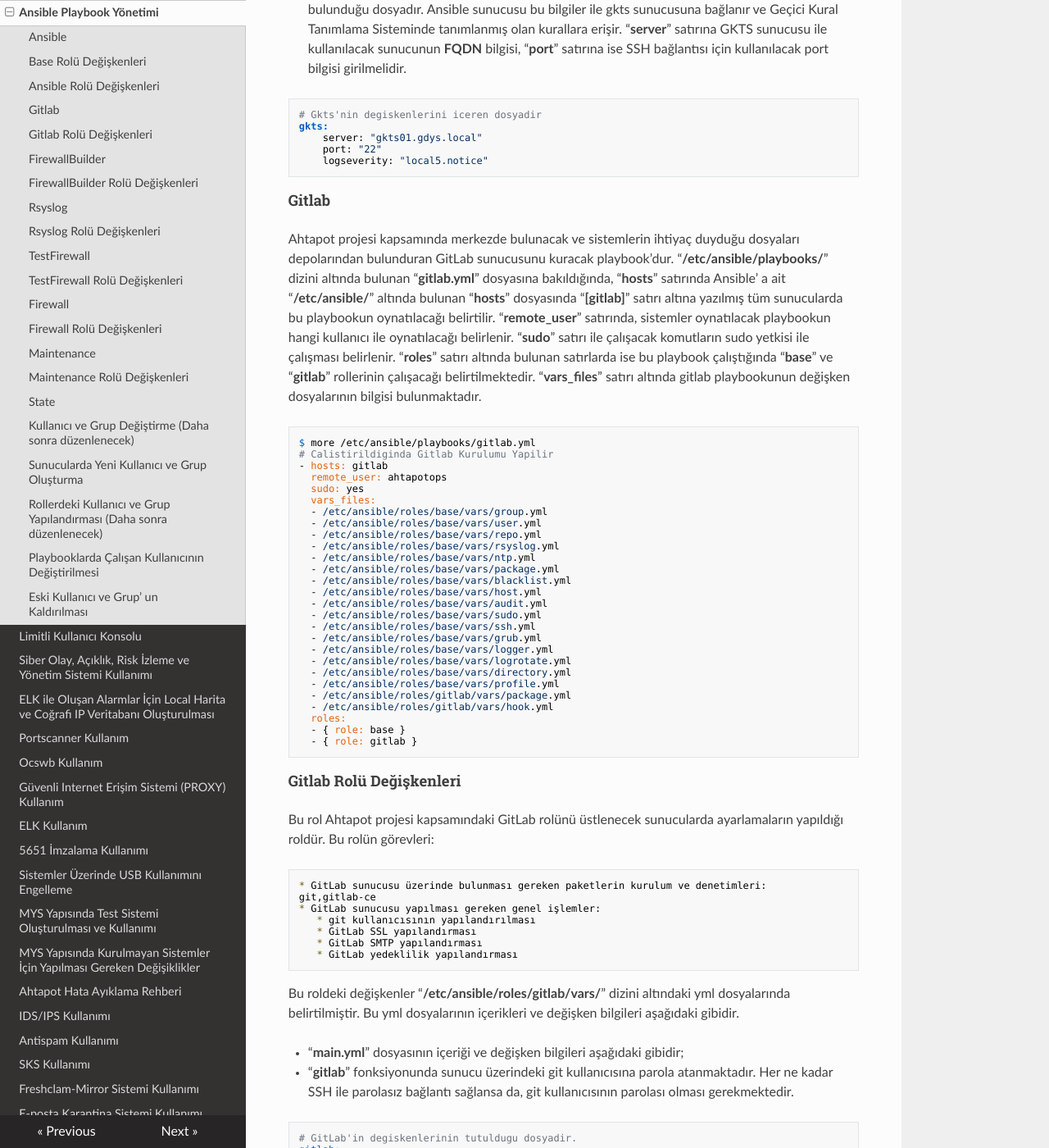
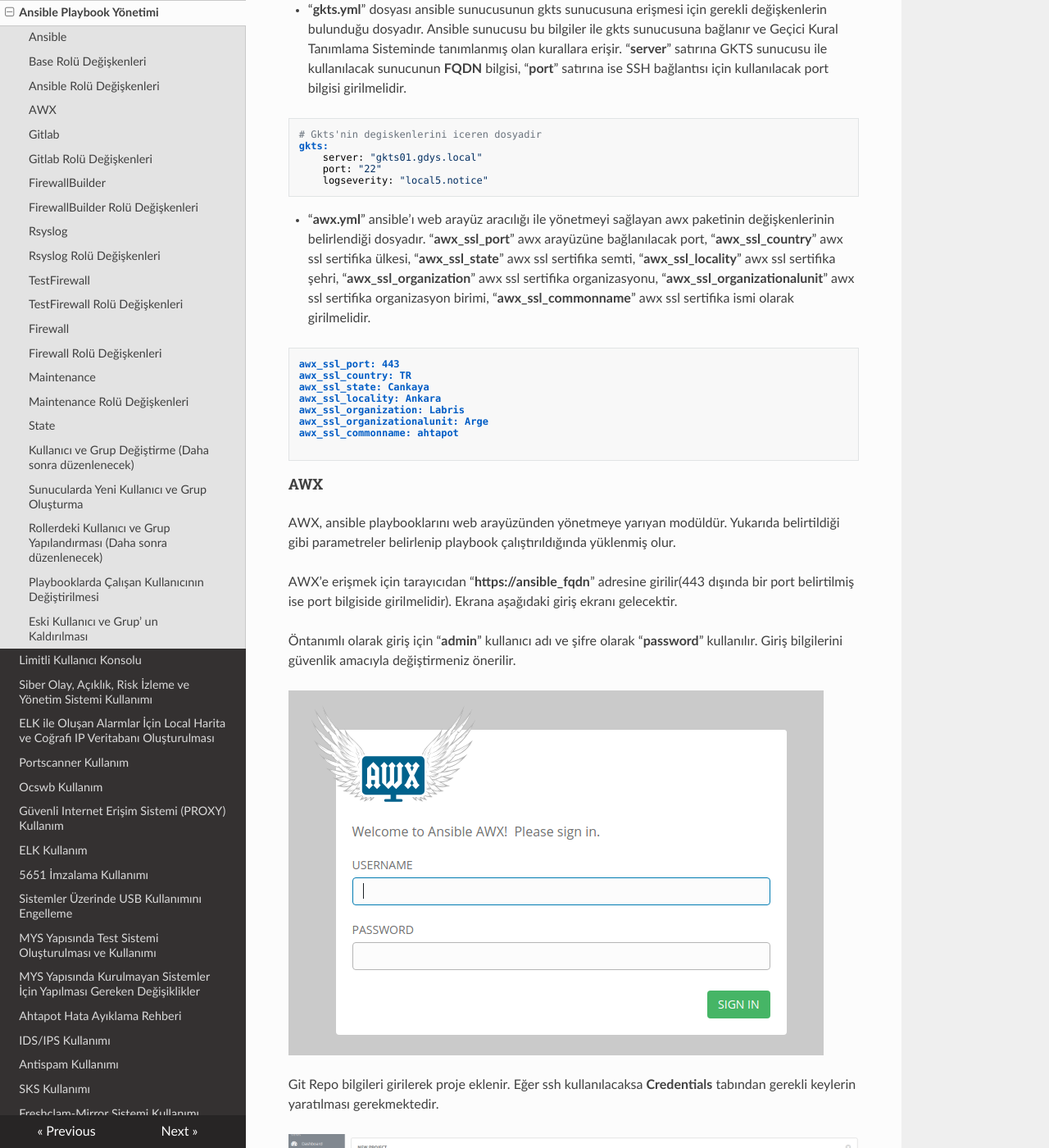
Before and after one commit to Pardus-Ahtapot/Dokumanlar, an MkDocs documentation site: the page built from docs/kullanim-klavuzlari/mys-kullanim.md, in a window 1280 px wide and 1400 px high, scrolled down 12965 px. Shown: the whole window at 82% size. Built offline with MkDocs 1.6.1, drawn with Linux system fonts in a browser that asks for light colours; nearby versions of some CDN libraries; old or Windows-style settings are respelled for this version of MkDocs; some of the changed text lies outside the part shown.

Commit message:
awx dokumanlara eklendi

````diff
--- a/docs/kullanim-klavuzlari/mys-kullanim.md
+++ b/docs/kullanim-klavuzlari/mys-kullanim.md
@@ -517,7 +517,7 @@ base_ahtapot_directories:
 Bu rol Ahtapot projesi kapsamındaki Ansible görevini üstlenecek sunucularda çalıştırılan Ansible ayarlamaların yapıldığı roldür.  Bu rolün görevleri:
 
     * Ansible sunucusu üzerinde bulunması gereken paketlerin kurulum ve denetimleri:
-	git,ansible, python-requests, ahtapot-gkts, rsync
+	git,ansible, python-requests, ahtapot-gkts, rsync, awx
 
     * Ansible sunucusu yapılması gereken genel işlemler:
 	   * Ansible’da çalışalıcak dizin ve alt dizinlerin oluşturulması
@@ -633,6 +633,39 @@ gkts:
     port: "22"
     logseverity: "local5.notice"
 ```
+
+* "**awx.yml**" ansible'ı web arayüz aracılığı ile yönetmeyi sağlayan awx paketinin değişkenlerinin belirlendiği dosyadır. "**awx_ssl_port**" awx arayüzüne bağlanılacak port, "**awx_ssl_country**" awx ssl sertifika ülkesi, "**awx_ssl_state**" awx ssl sertifika semti, "**awx_ssl_locality**" awx ssl sertifika şehri, "**awx_ssl_organization**" awx ssl sertifika organizasyonu, "**awx_ssl_organizationalunit**" awx ssl sertifika organizasyon birimi, "**awx_ssl_commonname**" awx ssl sertifika ismi olarak girilmelidir.
+
+```
+awx_ssl_port: 443
+awx_ssl_country: TR
+awx_ssl_state: Cankaya
+awx_ssl_locality: Ankara
+awx_ssl_organization: Labris
+awx_ssl_organizationalunit: Arge
+awx_ssl_commonname: ahtapot
+
+```
+
+#### AWX
+
+AWX, ansible playbooklarını web arayüzünden yönetmeye yarıyan modüldür.
+Yukarıda belirtildiği gibi parametreler belirlenip playbook çalıştırıldığında yüklenmiş olur.
+
+AWX'e erişmek için tarayıcıdan "**https://ansible_fqdn**" adresine girilir(443 dışında bir port belirtilmiş ise port bilgiside girilmelidir). Ekrana aşağıdaki giriş ekranı gelecektir.
+
+Öntanımlı olarak giriş için "**admin**" kullanıcı adı ve şifre olarak "**password**" kullanılır. Giriş bilgilerini güvenlik amacıyla değiştirmeniz önerilir.
+
+![AWX](../img/awx_login.png)
+
+Git Repo bilgileri girilerek proje eklenir. Eğer ssh kullanılacaksa **Credentials** tabından gerekli keylerin yaratılması gerekmektedir.
+
+
+![AWX](../img/awx_project_add.png)
+
+Detaylı dokumana aşağıdaki linkten ulaşılabilir.
+
+https://docs.ansible.com/ansible-tower/latest/html/userguide/overview.html
 
 #### Gitlab
 
````
Also changed, not shown: docs/kurulum-yonergeleri/mys-kurulumu.md (+2 -2 lines), docs/img/awx_login.png (added), docs/img/awx_project_add.png (added), 1 other file.
